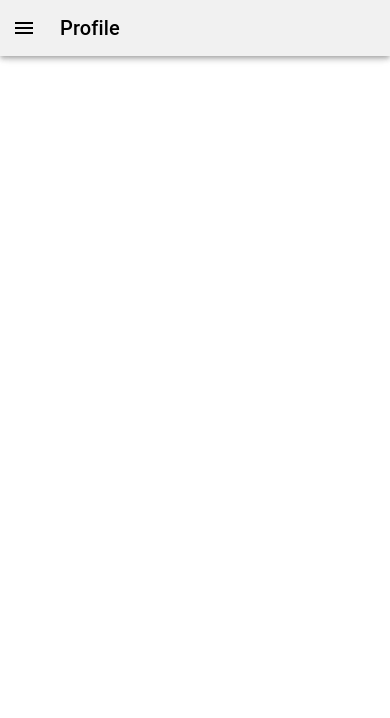
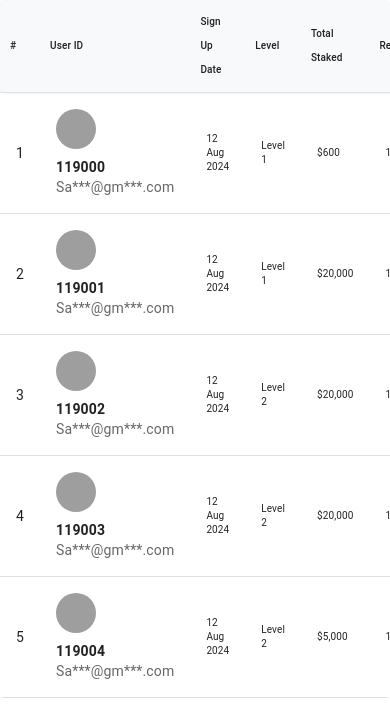
Before and after one commit to RanaMubashirTariq/figmaForm, a React (Create React App) app: page / in a window 390 px wide. Shown: the top 718 px of the page. Built offline with nearby package versions, Linux system fonts and the light colour scheme; grey boxes are pictures that could not be loaded.

Commit message:
add new file

```diff
--- a/src/App.js
+++ b/src/App.js
@@ -3,14 +3,18 @@ import ProfileFrame from './Components/ProfileFrame';
 import SideNavigationBar from './Components/SideNavigationBar';
 import './App.css'
 import Drawr from './Components/Drawr';
+import SettingsDrawer from './Components/SettingsDrawer';
+import FigmaTable from './Components/FigmaTable';
 
 function App() {
   return (
     <div className="App">
-      {/* <SideNavigationBar/>
-      <ProfileFrame/>
-      <FormSection/> */}
-      <Drawr/>
+      {/* <Drawr/> */}
+      {/* <SideNavigationBar/> */}
+      {/* <ProfileFrame/> */}
+      {/* <FormSection/> */}
+      {/* <SettingsDrawer/> */}
+      <FigmaTable/>
     </div>
   );
 }
--- a/src/Components/Drawr.js
+++ b/src/Components/Drawr.js
@@ -21,6 +21,7 @@ import MailIcon from '@mui/icons-material/Mail';
 import Button from '@mui/material/Button';
 import './Drawr.css'
 import SideNavigationBar from '../Components/SideNavigationBar'
+import FormSection from './FormSection';
 
 const drawerWidth = 240;
 
@@ -142,7 +143,6 @@ export default function Drawr() {
       <Main open={open}>
         <DrawerHeader />
 
-
       </Main>
     </Box>
   );
--- /dev/null
+++ b/src/Components/FigmaTable.css
@@ -0,0 +1,11 @@
+.figmatable{
+    width: 100%;
+    /* max-width: 1091px; */
+}
+.tHeader{
+    width: 100%;
+    height: 44px;
+    border-radius: 7.66px;
+    background: rgba(188, 191, 204, 0.1);
+    box-shadow: 0px 0.96px 1.91px 0px rgba(30, 30, 36, 0.06);
+}
--- /dev/null
+++ b/src/Components/FigmaTable.js
@@ -0,0 +1,121 @@
+import React from "react";
+import { Avatar, Table, TableBody, useMediaQuery , TableCell, TableContainer, TableHead, TableRow, Typography, Checkbox } from "@mui/material";
+import Paper from '@mui/material/Paper';
+import CheckCircleIcon from '@mui/icons-material/CheckCircle';
+import './FigmaTable.css';
+
+export default function FigmaTable() {
+    const rows = [
+        {
+          id: 1,
+          userId: "119000",
+          avatar: "https://i.pravatar.cc/40?img=1",
+          email: "Sa***@gm***.com",
+          date: "12 Aug 2024",
+          level: "Level 1",
+          staked: "$600",
+          referrer: "119001",
+          commissions: "$120",
+          academy: true
+        },
+        {
+          id: 2,
+          userId: "119001",
+          avatar: "https://i.pravatar.cc/40?img=2",
+          email: "Sa***@gm***.com",
+          date: "12 Aug 2024",
+          level: "Level 1",
+          staked: "$20,000",
+          referrer: "119001",
+          commissions: "$1000",
+          academy: true
+        },
+        {
+          id: 3,
+          userId: "119002",
+          avatar: "https://i.pravatar.cc/40?img=3",
+          email: "Sa***@gm***.com",
+          date: "12 Aug 2024",
+          level: "Level 2",
+          staked: "$20,000",
+          referrer: "119001",
+          commissions: "$1000",
+          academy: true
+        },
+        {
+          id: 4,
+          userId: "119003",
+          avatar: "https://i.pravatar.cc/40?img=4",
+          email: "Sa***@gm***.com",
+          date: "12 Aug 2024",
+          level: "Level 2",
+          staked: "$20,000",
+          referrer: "119001",
+          commissions: "$1000",
+          academy: true
+        },
+        {
+          id: 5,
+          userId: "119004",
+          avatar: "https://i.pravatar.cc/40?img=5",
+          email: "Sa***@gm***.com",
+          date: "12 Aug 2024",
+          level: "Level 2",
+          staked: "$5,000",
+          referrer: "119001",
+          commissions: "$250",
+          academy: true
+        }
+      ];
+
+      const isMobile = useMediaQuery('(max-width:880px)');
+
+  return (
+    <div className="figmatable">
+    <TableContainer component={Paper} sx={{ boxShadow: "none" }}>
+      <Table sx={{ overflowX:'scroll'}}>
+        <TableHead>
+          <TableRow className="tHeader">
+            <TableCell sx={{ fontSize: isMobile ? '10px' : '14px' , padding: isMobile ? '10px' : ' '}}>#</TableCell>
+            <TableCell sx={{ fontSize: isMobile ? '10px' : '14px' , padding: isMobile ? '10px' : ' '}}>User ID</TableCell>
+            <TableCell sx={{ fontSize: isMobile ? '10px' : '14px' , padding: isMobile ? '10px' : ' ' }}>Sign Up Date</TableCell>
+            <TableCell sx={{ fontSize: isMobile ? '10px' : '14px' , padding: isMobile ? '10px' : ' ' }}>Level</TableCell>
+            <TableCell sx={{ fontSize: isMobile ? '10px' : '14px' , padding: isMobile ? '10px' : ' '}}>Total Staked</TableCell>
+            <TableCell sx={{ fontSize: isMobile ? '10px' : '14px' , padding: isMobile ? '10px' : ' '}}>Referrer</TableCell>
+            <TableCell sx={{ fontSize: isMobile ? '10px' : '14px' , padding: isMobile ? '10px' : ' '}}>Commissions</TableCell>
+            <TableCell sx={{ fontSize: isMobile ? '10px' : '14px' , padding: isMobile ? '10px' : ' '}}>Wealth Academy</TableCell>
+          </TableRow>
+        </TableHead>
+        <TableBody>
+          {rows.map((row, index) => (
+            <TableRow key={row.id}>
+              <TableCell>{row.id}</TableCell>
+              <TableCell>
+                <div style={{ display: "flex", alignItems: "center", gap: "8px" , flexWrap:'wrap'}}>
+                  <Avatar src={row.avatar} />
+                  <div>
+                    <Typography variant="body2" fontWeight="bold">
+                      {row.userId}
+                    </Typography>
+                    <Typography variant="body2" color="text.secondary">
+                      {row.email}
+                    </Typography>
+                  </div>
+                </div>
+              </TableCell>
+              <TableCell sx={{ fontSize: isMobile ? '10px' : '14px' }}>{row.date}</TableCell>
+              <TableCell sx={{ fontSize: isMobile ? '10px' : '14px' }}>{row.level}</TableCell>
+              <TableCell sx={{ fontSize: isMobile ? '10px' : '14px' }}>{row.staked}</TableCell>
+              <TableCell sx={{ fontSize: isMobile ? '10px' : '14px' }}>{row.referrer}</TableCell>
+              <TableCell sx={{ fontSize: isMobile ? '10px' : '14px' }}>{row.commissions}</TableCell>
+              <TableCell>
+                <CheckCircleIcon sx={{ color: "green" }} />
+              </TableCell>
+            </TableRow>
+          ))}
+        </TableBody>
+      </Table>
+    </TableContainer>
+    </div>
+  )
+}
--- a/src/Components/ProfileFrame.css
+++ b/src/Components/ProfileFrame.css
@@ -43,7 +43,7 @@
     height: 24px;
 }
 
-@media screen and (min-width:1300px) and (max-width:1440px) {
+@media screen and (max-width:1440px) {
     .profile-bar{
         width: 1180px;
         height: 80px;
@@ -53,7 +53,7 @@
         height: 40px;
     }
 }
-@media screen and (min-width:768px) and (max-width:1145px) {
+@media screen and (max-width:1145px) {
     .profile-bar{
             width: calc(100% - 220px);
             height: 60px;
@@ -73,25 +73,14 @@
         padding: 15px 24px;
     }
 }
-@media screen and (min-width:480px) and (max-width:768px) {
+@media screen and (max-width:768px) {
     .profile-bar{
             width: calc(100% - 200px);
             height: 60px;
             position: fixed;
             top: 0;
             left: 200px;
-            box-sizing: border-box;
-            background: rgba(241, 241, 241, 1);
-
         }
-    .profile-bar-inner-d{
-        display: flex;
-        justify-content: space-between;
-        align-items: center;
-        max-width: 1200px;
-        height: 30px;
-        padding: 15px 24px;
-    }
 }
 @media screen and (max-width:480px){
     .profile-bar{
@@ -100,16 +89,5 @@
             position: fixed;
             top: 0;
             left: 200px;
-            box-sizing: border-box;
-            background: rgba(241, 241, 241, 1);
-
         }
-    .profile-bar-inner-d{
-        display: flex;
-        justify-content: space-between;
-        align-items: center;
-        max-width: 1200px;
-        height: 30px;
-        padding: 15px 24px;
-    }
 }
--- /dev/null
+++ b/src/Components/SettingsDrawer.js
@@ -0,0 +1,94 @@
+import React, { useState } from "react";
+import {
+  Drawer,
+  List,
+  ListItem,
+  ListItemIcon,
+  ListItemText,
+  IconButton,
+  Typography,
+  Box,
+  Switch,
+} from "@mui/material";
+import SettingsIcon from "@mui/icons-material/Settings";
+import MenuIcon from "@mui/icons-material/Menu";
+
+const SettingsDrawer = () => {
+  const [isDrawerOpen, setIsDrawerOpen] = useState(false); // State to control drawer open/close
+  const [darkMode, setDarkMode] = useState(false); // State for dark mode toggle
+
+  // Function to toggle the drawer
+  const toggleDrawer = (open) => (event) => {
+    if (
+      event.type === "keydown" &&
+      (event.key === "Tab" || event.key === "Shift")
+    ) {
+      return;
+    }
+    setIsDrawerOpen(open);
+  };
+
+  // Function to handle dark mode toggle
+  const handleDarkModeToggle = () => {
+    setDarkMode(!darkMode);
+    // Add logic here to apply dark mode to your app
+    console.log("Dark Mode:", !darkMode);
+  };
+
+  return (
+    <div>
+      {/* Button to open the drawer */}
+      <IconButton
+        edge="start"
+        color="inherit"
+        aria-label="menu"
+        onClick={toggleDrawer(true)}
+      >
+        <MenuIcon />
+      </IconButton>
+
+      {/* Drawer Component */}
+      <Drawer anchor="right" open={isDrawerOpen} onClose={toggleDrawer(false)}>
+        <Box
+          sx={{ width: 300, padding: 2 }}
+          role="presentation"
+          onClick={toggleDrawer(false)}
+          onKeyDown={toggleDrawer(false)}
+        >
+          {/* Drawer Header */}
+          <Typography variant="h6" sx={{ marginBottom: 2 }}>
+            <SettingsIcon sx={{ marginRight: 1 }} />
+            Settings
+          </Typography>
+
+          {/* Settings List */}
+          <List>
+            {/* Dark Mode Toggle */}
+            <ListItem>
+              <ListItemIcon>
+                <SettingsIcon />
+              </ListItemIcon>
+              <ListItemText primary="Dark Mode" />
+              <Switch
+                checked={darkMode}
+                onChange={handleDarkModeToggle}
+                color="primary"
+              />
+            </ListItem>
+
+            {/* Add more settings here */}
+            <ListItem>
+              <ListItemIcon>
+                <SettingsIcon />
+              </ListItemIcon>
+              <ListItemText primary="Notifications" />
+              <Switch color="primary" />
+            </ListItem>
+          </List>
+        </Box>
+      </Drawer>
+    </div>
+  );
+};
+
+export default SettingsDrawer;
--- a/src/index.css
+++ b/src/index.css
@@ -1,5 +1,5 @@
 body{
   margin: 0;
   padding: 0;
-  box-sizing: border-box;
+  /* box-sizing: border-box; */
 }
```
